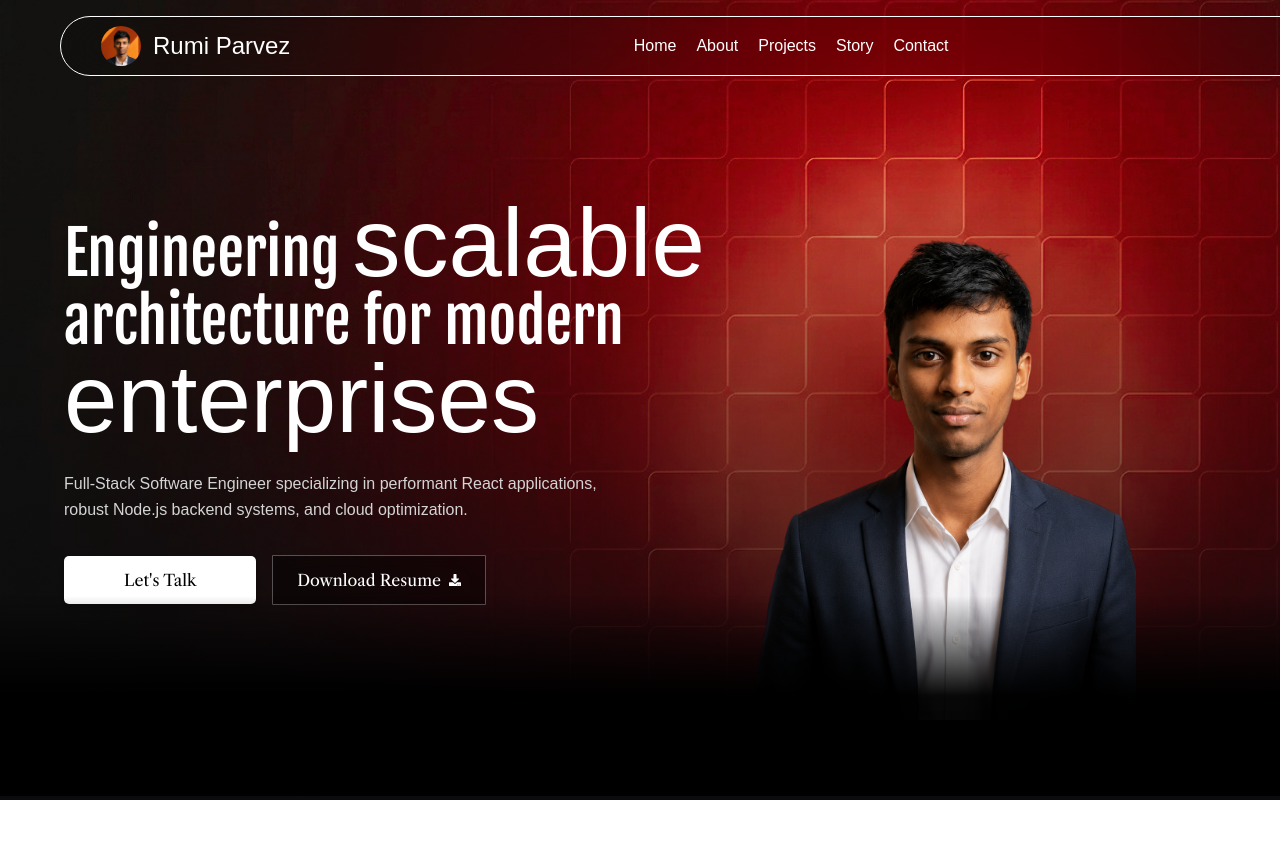
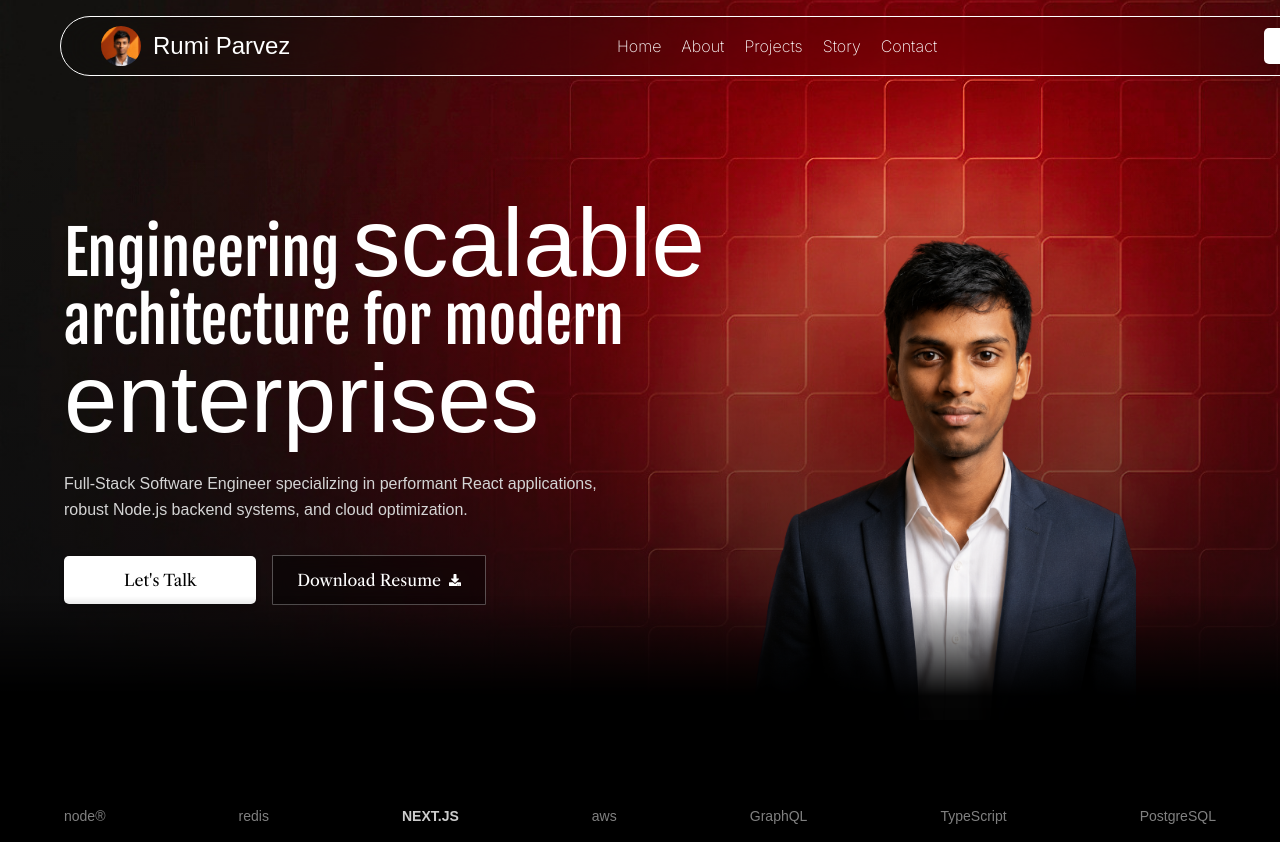
Before and after one commit to Rumi-Parvez/protfolio, a Next.js app: page / in a window 1280 px wide. Shown: the top 842 px of the page. Before the commit the page ends 800 px from the top, so only its background shows below. Built offline with nearby package versions, Linux system fonts and the light colour scheme; a web font is replaced by a local one.

Commit message:
adding tech fileed

```diff
--- a/src/app/components/Hero.tsx
+++ b/src/app/components/Hero.tsx
@@ -5,9 +5,11 @@ import { FaDownload } from "react-icons/fa";
 
 import herorumi from "../../assets/ChatGPT Image Jun 10, 2026, 07_46_13 PM-Photoroom.png";
 import Navbar from "./Navbar";
+import Tech from "./tech";
 
 const Hero = () => {
   return (
+    <>
     <div className="hero">
       <Navbar></Navbar>
       <div className=" relative container mx-auto px-6 lg:px-16 grid grid-cols-1 lg:grid-cols-12 gap-8 items-center my-auto py-10 z-10">
@@ -53,9 +55,13 @@ const Hero = () => {
         </div>
 
       </div>
-      <div className="absolute bottom-1  w-full h-50 bg-gradient-to-b from-black via-black/97 to-transparent pointer-events-none rotate-180 z-10"></div>
+      <div className="absolute bottom-1  w-full h-50 bg-gradient-to-b from-black via-black/98 to-transparent pointer-events-none rotate-180 z-10"></div>
 
     </div>
+    <div className="mt-[-10px] bg-black  ">
+      <Tech></Tech>
+    </div>
+    </>
   );
 };
 
--- a/src/app/components/Navbar.tsx
+++ b/src/app/components/Navbar.tsx
@@ -1,6 +1,7 @@
 import React from 'react';
 import Image from 'next/image';
 import Link from 'next/link';
+import { GoArrowUpRight } from 'react-icons/go';
 
 import rumiparvez from "../../assets/ycb3ja.jpg (1).jpeg"
 
@@ -23,9 +24,11 @@ const Navbar = () => {
             </div>
             <Link
               href='/'
-              className='bg-white text-black font-libre px-8 py-2 rounded-[5px] hover:bg-neutral-200 transition text-sm shadow-md '
+              className='bg-white flex justify-center items-center gap-2 text-black font-libre px-8 py-2 rounded-[5px] hover:bg-neutral-200 transition text-sm shadow-md '
             >
               {`Let's Talk`}
+              <GoArrowUpRight className='text-xl' />
+
             </Link>
 
             </div>
--- /dev/null
+++ b/src/app/components/tech.tsx
@@ -0,0 +1,21 @@
+import React from 'react';
+
+const Tech = () => {
+    return (
+        <div>
+            <div className="w-full   bg-black  py-4 z-20">
+        <div className="container mx-auto px-6 lg:px-16 flex flex-wrap items-center justify-between gap-6 text-neutral-400 text-sm font-medium opacity-80">
+          <span>node®</span>
+          <span>redis</span>
+          <span className="font-bold text-white">NEXT.JS</span>
+          <span>aws</span>
+          <span>GraphQL</span>
+          <span>TypeScript</span>
+          <span>PostgreSQL</span>
+        </div>
+      </div>
+        </div>
+    );
+};
+
+export default Tech;
--- a/src/app/globals.css
+++ b/src/app/globals.css
@@ -15,12 +15,6 @@
   --foreground: #171717;
 }
 
-@theme inline {
-  --color-background: var(--background);
-  --color-foreground: var(--foreground);
-  --font-sans: var(--font-geist-sans);
-  --font-mono: var(--font-geist-mono);
-}
 
 @media (prefers-color-scheme: dark) {
   :root {
--- a/src/app/page.tsx
+++ b/src/app/page.tsx
@@ -1,10 +1,13 @@
 import Hero from "./components/Hero";
+
+
 
 export default function Home() {
   return (
     <>
     <div>
         <Hero></Hero>
+
     </div>
     </>
   );
```
